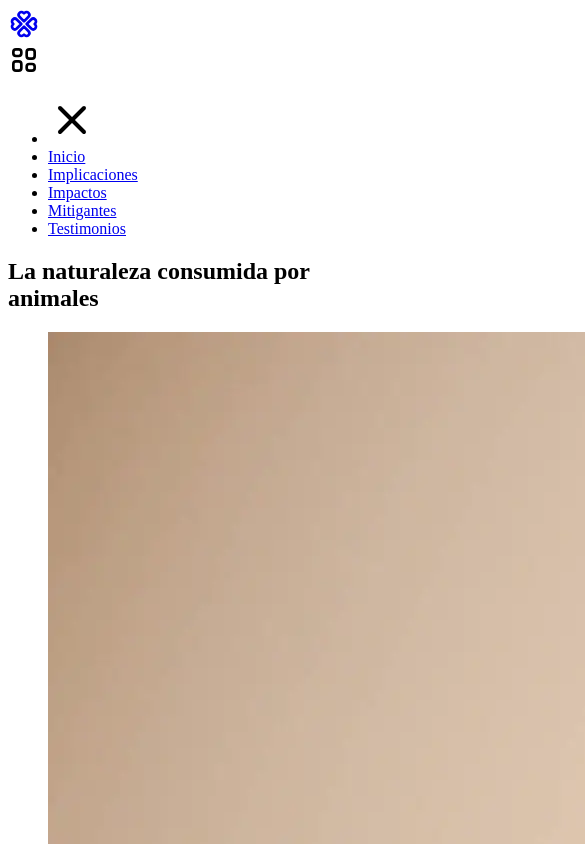
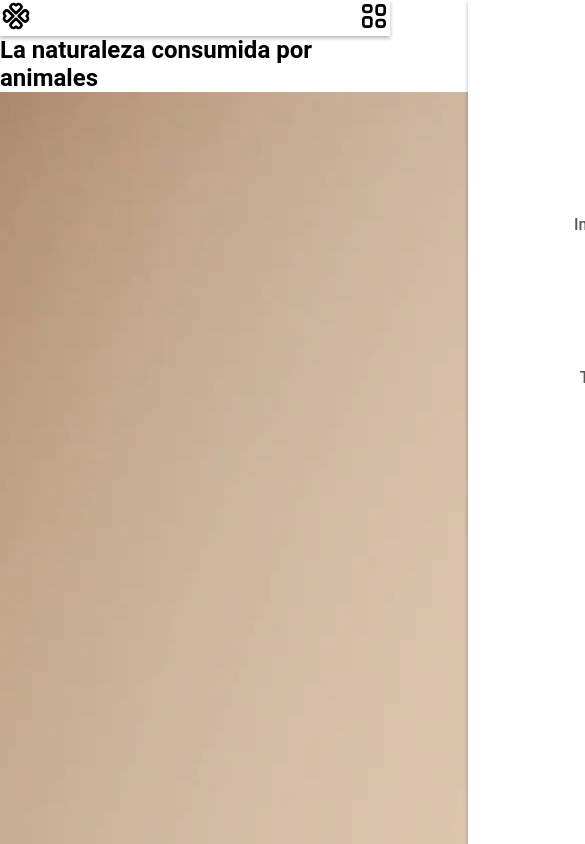
Before and after one commit to JhanCarlosMC/consumerism-Viernes-46, a plain HTML site: page index.html in a window 390 px wide. Shown: the top 844 px of the page, 585 px wide, since content can reach past the window. Drawn offline with Linux system fonts and the light colour scheme.

Commit message:
Feat: js y css

```diff
--- a/assets/css/index.css
+++ b/assets/css/index.css
@@ -0,0 +1,26 @@
+@import "navegacion.css";
+
+/*Reset Connfig*/
+*{
+    margin: 0;
+    padding: 0;
+    box-sizing: border-box;
+}
+body{
+    font-family: 'Roboto', sans-serif;
+    font-weight: 400;
+    overflow-x: hidden;
+}
+html{
+    scroll-behavior: smooth;
+}
+a{
+    text-decoration: none;
+}
+ul{
+    list-style: none;
+}
+.container{
+    max-width: 1100px;
+    margin: 0 auto;
+}
--- a/assets/css/navegacion.css
+++ b/assets/css/navegacion.css
@@ -0,0 +1,62 @@
+.header{
+    position: sticky;
+    top: 0;
+    left: 0;
+    width: 100%;
+    background-color: #fff;
+    box-shadow: 0 2px 4px rgba(0, 0, 0, 0.3);
+    z-index: 10;
+    transition: all 0.3s;
+}
+.header__logo{ /*BEM - Block__Element--Modifier*/
+    color: black;
+    cursor: pointer;
+}
+.header__container{
+    display: flex;
+    justify-content: space-between;
+    align-items: center;
+}
+.header__link{
+    color: rgb(87, 87, 87);
+    font-weight: 500;
+    transition: all 0.3s;
+    border-bottom: 1px solid #fff;
+}
+.header__link--active,
+.header__link:hover{
+    color: #000;
+    border-bottom: 1px solid #000;
+}
+.header__open,
+.header__close{
+    display: none;
+}
+.header__menu{
+    display: flex;
+    gap:2rem;
+}
+
+@media (max-width: 720px){
+    .header__menu{
+        position: fixed;
+        top:0;
+        right: -100%;
+        height: 100vh;
+        width: 80%;
+        flex-direction: column;
+        align-items: center;
+        justify-content: flex-start;
+        box-shadow: 0 2px 4px rgba(0, 0, 0, 0.3);
+        background-color: #fff;
+        padding-top: 80px;
+        transition: all 0.3s;
+    }
+    .header__menu--visible{
+        right: 0;
+    }
+    .header__open, .header__close{
+        display: block;
+    }
+
+}
--- a/assets/js/index.js
+++ b/assets/js/index.js
@@ -0,0 +1,32 @@
+document.addEventListener('DOMContentLoaded', () => { //Espera a que el DOM esté cargado
+  const openButton = document.querySelector('.header__open') //Obtiene el botón para abrir el menú
+  const closeButton = document.querySelector('.header__close') //Obtiene el botón para cerrar el menú
+  const menu = document.querySelector('.header__menu') //Obtiene el menú de navegación
+
+  openButton.addEventListener('click', () => { //Al hacer clic en abrir menú
+    menu.classList.add('header__menu--visible') //Muestra el menú agregando la clase
+  })
+
+  closeButton.addEventListener('click', () => { //Al hacer clic en cerrar menú
+    menu.classList.remove('header__menu--visible') //Oculta el menú quitando la clase
+  })
+
+  const menuItems = document.querySelectorAll('.header__link') //Obtiene todos los enlaces del menú
+
+  menuItems.forEach(item => { //Recorre cada enlace del menú
+    item.addEventListener('click', () => { //Al hacer clic en un enlace
+      removeMenuItemsActive(menuItems, 'header__link--active') //Quita la clase activa de todos los enlaces
+      item.classList.add('header__link--active') //Agrega la clase activa al enlace clicado
+      menu.classList.remove('header__menu--visible') //Oculta el menú después de seleccionar
+    })
+  })
+
+  const removeMenuItemsActive = (items, _class) => { //Función para quitar la clase activa
+    items.forEach(item => { //Recorre los elementos
+      item.classList.remove(_class) //Quita la clase activa
+    })
+  }
+
+  document.getElementById('copyright').innerText = //Actualiza el texto del copyright
+    `© Jacobo Garcés. ${new Date().getFullYear().toString()}` //Muestra el año actual
+})
--- a/index.html
+++ b/index.html
@@ -58,7 +58,7 @@
               </svg>
             </i>
           </li>
-          <li><a class="header__link header__link--active" href="#">Inicio</a></li>
+          <li><a class="header__link" href="#">Inicio</a></li>
           <li><a class="header__link" href="#implications">Implicaciones</a></li>
           <li><a class="header__link" href="#impacts">Impactos</a></li>
           <li><a class="header__link" href="#mitigants">Mitigantes</a></li>
```
